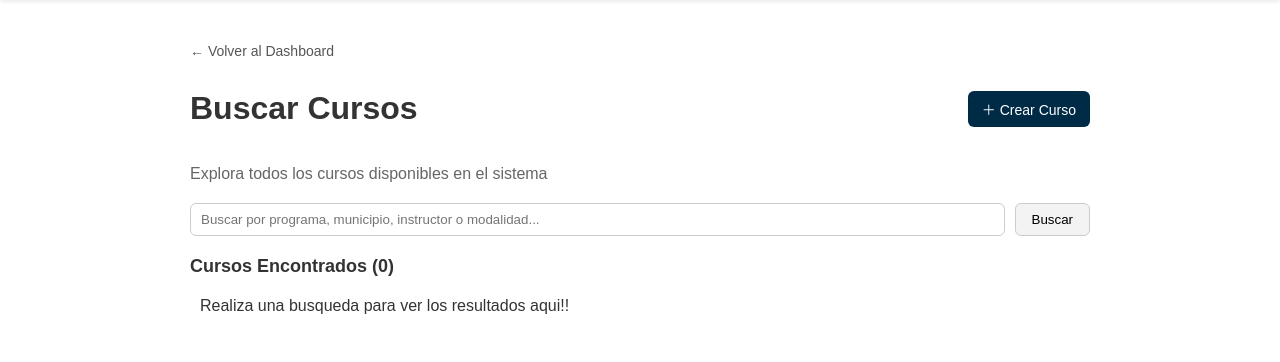
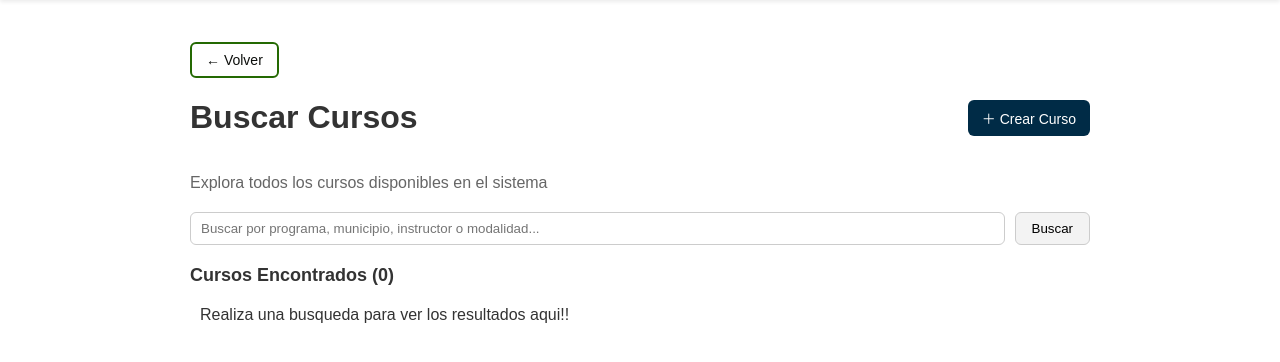
Before and after one commit to G1lber/Entreno-Cursos-Cortos, a Django app: template curso/templates/buscar_curso.html in a window 1280 px wide. Shown: the part 46-408 px from the top of the page. Run offline with Django 5.2, Linux system fonts and the light colour scheme; the template is opened without the code that fills it, so the values that code supplies are empty.

Commit message:
Refactor back button styles and update dashboard logic
Replaces .back-link with .btn-back for consistent button styling across CSS and templates. Updates dashboard.html to show actions and admin panels based on user roles using conditional blocks. Refactors viewUsuarios.html to extend base_nav.html and removes redundant HTML. Adjusts login view to redirect users based on their role after authentication.

```diff
--- a/curso/static/css/buscar.css
+++ b/curso/static/css/buscar.css
@@ -8,15 +8,22 @@
 }
 
 /* Botón volver */
-.back-link {
+.btn-back {
   display: inline-block;
-  margin-bottom: 10px;
-  color: #555;
+  padding: 8px 14px;
+  background: transparent;
+  color: #0d0f0c;             /* azul */
+  border: 2px solid #246902;  /* borde azul */
+  border-radius: 6px;
+  text-decoration: none;
   font-size: 14px;
-  text-decoration: none;
+  font-weight: 500;
+  transition: all 0.2s ease;
 }
-.back-link:hover {
-  color: #000;
+
+.btn-back:hover {
+  background: #246902;
+  color: white;
 }
 
 /* Encabezado con botón */
--- a/curso/templates/buscar_curso.html
+++ b/curso/templates/buscar_curso.html
@@ -6,7 +6,8 @@
 <link rel="stylesheet" href="{% static 'css/buscar.css' %}">
 <div class="container">
   <!-- Botón volver -->
-  <a href="{% url 'dashboard' %}" class="back-link">← Volver al Dashboard</a>
+  <a href="{% url 'dashboard' %}" class="btn-back">← Volver</a>
+
 
   <!-- Encabezado -->
   <div class="header-actions">
--- a/curso/templates/coordinador_dashboard.html
+++ b/curso/templates/coordinador_dashboard.html
@@ -14,7 +14,8 @@
   <div class="container">
 
     <!-- Botón volver -->
-    <a href="{% url 'dashboard' %}" class="back-link">← Volver al Dashboard</a>
+    <a href="{% url 'dashboard' %}" class="btn-back">← Volver</a>
+
 
     <!-- Estadísticas -->
     <div class="stats-grid">
--- a/curso/templates/reportes.html
+++ b/curso/templates/reportes.html
@@ -7,7 +7,7 @@
 
 {% block content %}
 <div class="container">
-  <a href="{% url 'dashboard' %}" class="back-link">← Volver al Dashboard</a>
+  <a href="{% url 'dashboard' %}" class="btn-back">← Volver</a>
 
   <div class="header">
     <h2>Administración de Reportes</h2>
```
Also changed, not shown: curso/static/css/coordinador.css (+13 -6 lines), curso/static/css/styles.css (+13 -6 lines), curso/templates/dashboard.html (+14 -3 lines), curso/templates/layout/viewUsuarios.html (+6 -13 lines), curso/views.py (+11 -3 lines).
